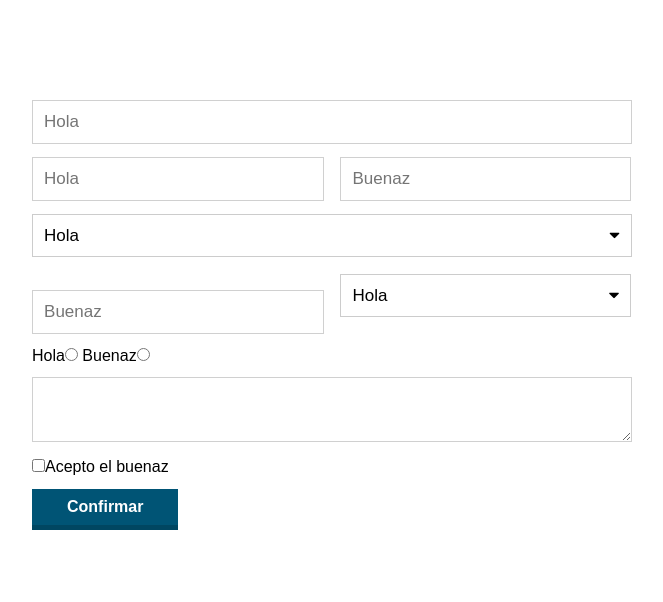
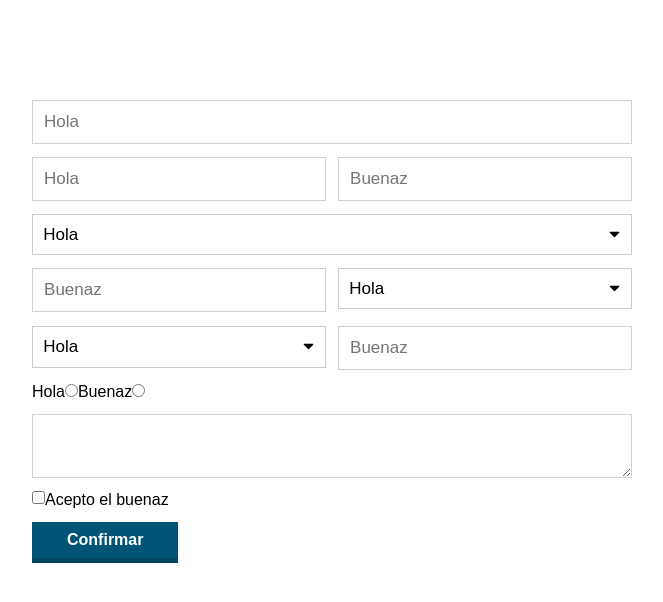
Before and after one commit to jcheymans/plantilla_html, a plain HTML site: page _ejemplos/form.html in a window 1280 px wide. Shown: the whole page, without its empty margins (308-971 px from the left). Drawn offline with Linux system fonts and the light colour scheme.

Commit message:
Mas cambios en el form

```diff
--- a/_ejemplos/form.html
+++ b/_ejemplos/form.html
@@ -60,6 +60,15 @@
                 </div>
             </div>
             <div class="fila">
+                <div class="styled">
+                    <select>
+                        <option>Hola</option>
+                        <option>Buenaz</option>
+                    </select>
+                </div>
+                <input type="text" class="field" placeholder="Buenaz" />
+            </div>
+            <div class="fila">
                 <label><span>Hola</span><input type="radio" name="a" value="Hola" /></label>
                 <label><span>Buenaz</span><input type="radio" name="a" value="Buenaz" /></label>
             </div>
--- a/css/snippets.css
+++ b/css/snippets.css
@@ -197,28 +197,42 @@ hr {
 .form1 .fila .field {
     -webkit-box-sizing: border-box; -moz-box-sizing: border-box; box-sizing: border-box;
 	width: 44%;
-	width: calc(50% - 8px); /* 12 por los bordes, si no fuera 10 (la mitad del margen de en medio) */
+	width: calc(50% - 6px); /* 12 por los bordes, si no fuera 10 (la mitad del margen de en medio) */
 	margin-right: 12px;
 }
 .form1 .fila .field:last-child {
 	margin-right: 0;
-    width: calc(50% - 9px);
+    width: calc(50% - 6px);
 }
 .form1 .fila .field:first-child:last-child {
 	width: 100%;
 	margin-right: 0;
 }
-/* Aca falta hacer la parte de media queries y tambien para checkboxes, select combos, etc... ABarcar TODAS las posibilidaes en un formulario */
+
+.form1 .fila :first-child {
+    display: block;
+    float: left;
+}
+.form1 .fila :first-child:last-child {
+    display: block;
+    float: none;
+}
+
 
 .form1 .fila .styled:first-child:last-child {
     width: 100%;
 }
-.form1 .fila .styled {
-    width: calc(50% - 8px);
+.form1 .fila .styled:first-child {
+    width: calc(50% - 6px);
+    margin-right: 12px;
 }
 .form1 .fila .styled:last-child {
-    width: calc(50% - 9px);
+    width: calc(50% - 6px);
 }
+.form1 .fila .styled:first-child:last-child {
+    width: 100%;
+}
+
 
 
 div.styled {
@@ -242,7 +256,7 @@ div.styled select {
     -webkit-appearance: none /* this is required for Webkit browsers */;
     border:none;
     box-shadow:none;
-    padding: 0.65em; /* padding should be added to the select, not the div */
+    padding: 0.6em; /* padding should be added to the select, not the div */
 }
 div.styled::after {
 	z-index: 0;
```
